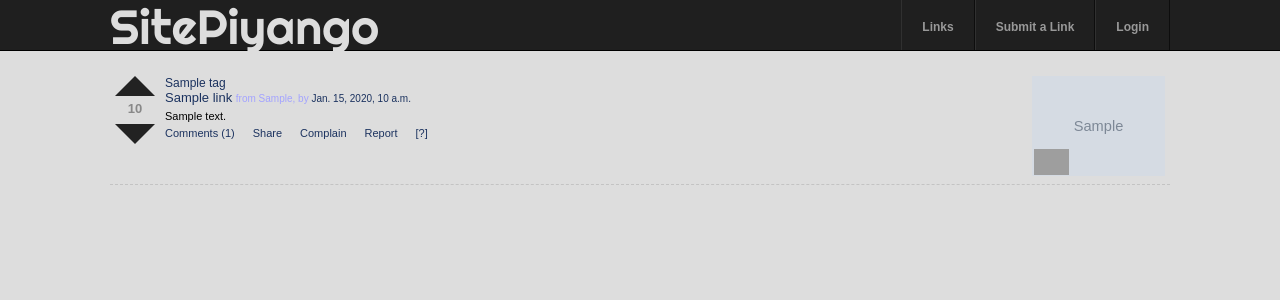
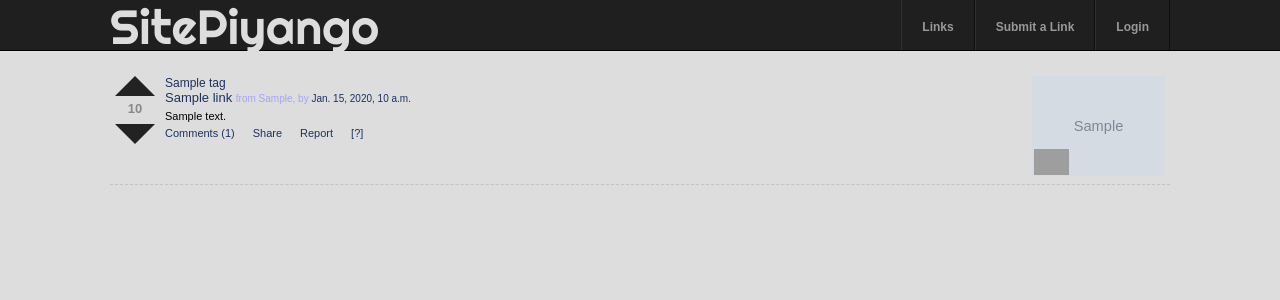
Before and after one commit to linkfloyd/linkfloyd-museum, a Django app: template spiyango/templates/index.html in a window 1280 px wide. Shown: the top 300 px of the page. Run offline with Django 3.2, Linux system fonts and the light colour scheme; the template is opened without the code that fills it: most values are stand-ins (such as "Sample title", 1, 10 or a date in 2020); grey boxes marked "Sample" are stand-in pictures; style sheets or scripts are compiled from the project's sources; some libraries are stand-ins or nearby versions; grey boxes are pictures that could not be loaded.

Commit message:
migrations for links

```diff
--- a/spiyango/links/templates/links/link_as_list_item.html
+++ b/spiyango/links/templates/links/link_as_list_item.html
@@ -33,9 +33,8 @@
             <li><a href="{{link.get_editing_url}}">{% trans "Edit" %}</a></li>
             <li><a href="#" onClick = 'deleteLink("{% trans "Are you sure to delete this link?" %}", {{link.id}}), this'>{% trans "Delete" %}</a></li>
         {% else %}
-            <li><a href="#">{% trans "Complain" %}</a></li>
+            <li><a href="#" class="showReportForm">{% trans "Report" %}</a></li>
         {% endifequal %}
-        <li><a href="#" class="showReportForm">{% trans "Report" %}</a></li>
         <li><a href="#" title="Posted at {{link.posted_at|timesince}} ago. Displayed {{link.shown}} times.">[?]</a></li>
         {% if link.player %}<div class="embed_player">{{link.player|safe}}</div>{% endif %}
     </ul>
```
Also changed, not shown: spiyango/links/migrations/0001_initial.py (added), spiyango/links/migrations/__init__.py (added).
